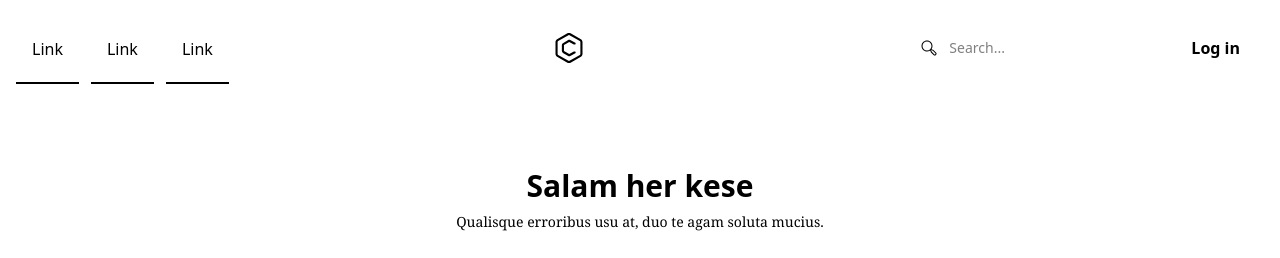
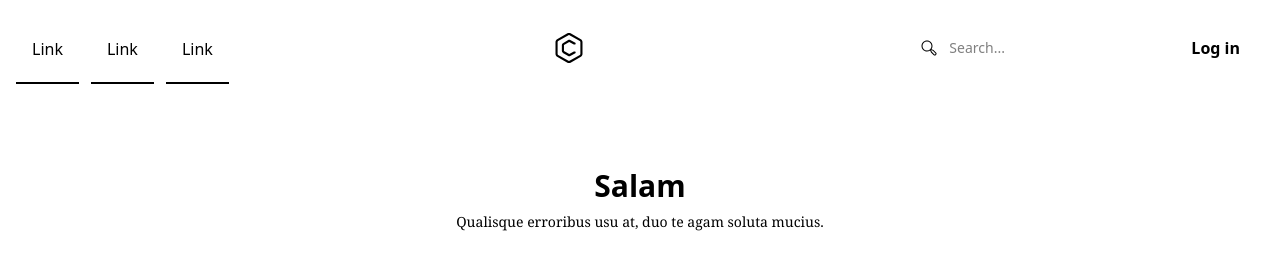
Before and after one commit to RavanGuliev/bizimsaytimiz, a plain HTML site: page index.htm in a window 1280 px wide. Shown: the top 258 px of the page. Drawn offline with nearby package versions, Linux system fonts and the light colour scheme.

Commit message:
indexfix2

```diff
--- a/index.htm
+++ b/index.htm
@@ -53,7 +53,7 @@
     <section class="py-6 sm:py-12 dark:bg-gray-100 dark:text-gray-800">
 	<div class="container p-6 mx-auto space-y-8">
 		<div class="space-y-2 text-center">
-			<h2 class="text-3xl font-bold">Salam her kese </h2>
+			<h2 class="text-3xl font-bold">Salam  </h2>
 			<p class="font-serif text-sm dark:text-gray-600">Qualisque erroribus usu at, duo te agam soluta mucius.</p>
 		</div>
 		<div id="cards" class="grid grid-cols-1 gap-x-4 gap-y-8 md:grid-cols-2 lg:grid-cols-4">
```
